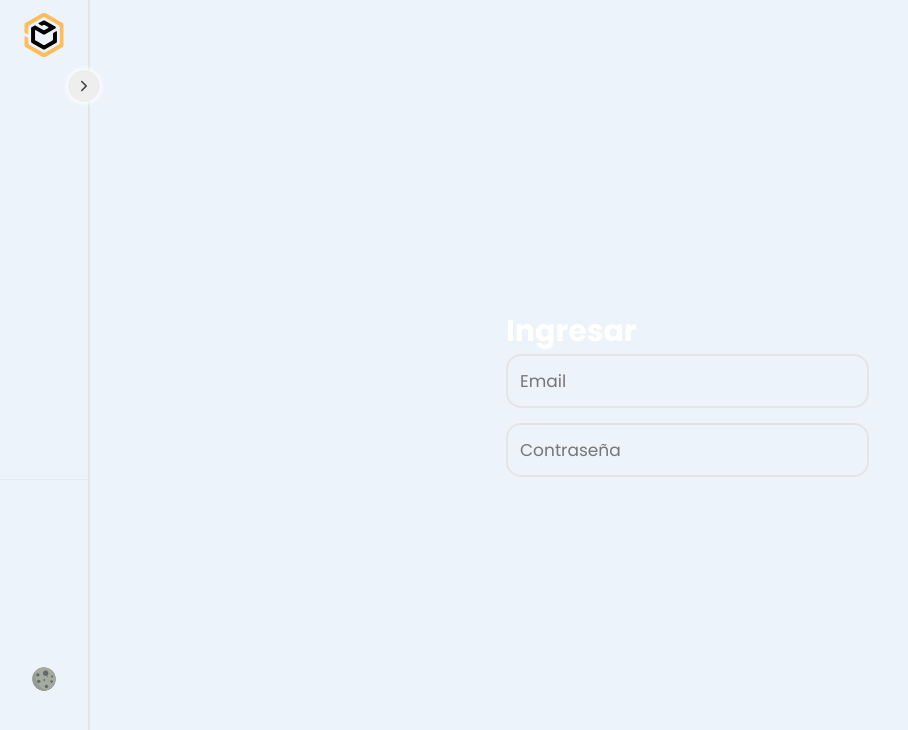
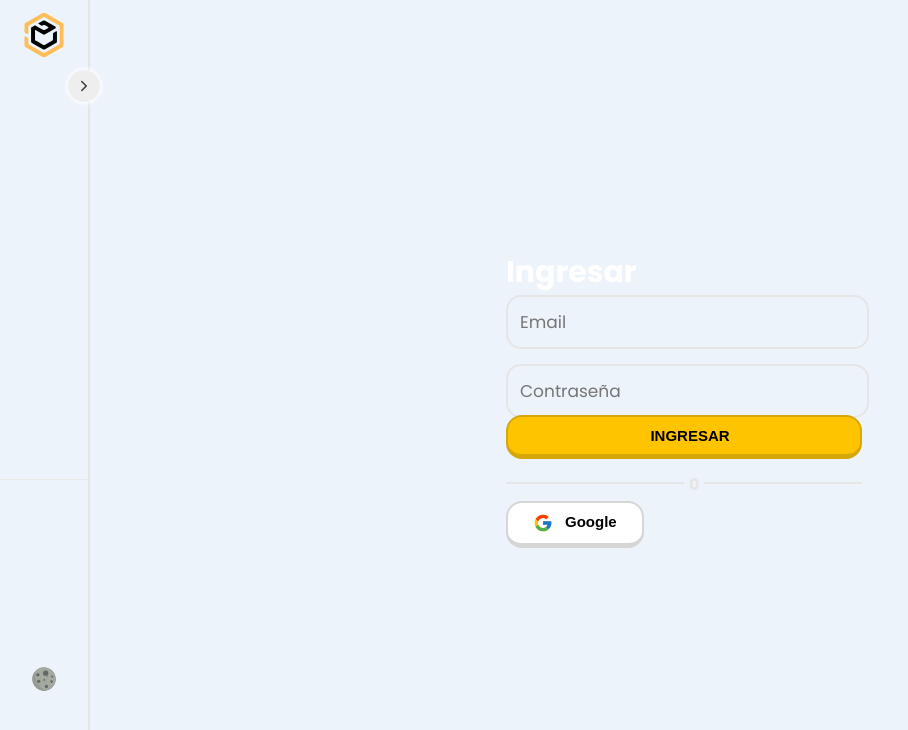
Before and after one commit to roquitooo/Stocky, a React (Vite) app: page /login in a window 1280 px wide. Shown: the top 730 px of the page, without its empty margins (0-908 px from the left). Built offline with nearby package versions, Linux system fonts and the light colour scheme; some icons are missing.

Commit message:
quinto commit - 12/7 - Hasta Button login con google

```diff
--- a/src/App.jsx
+++ b/src/App.jsx
@@ -13,7 +13,7 @@ function App() {
         <section className="contentSidebar">
           <Sidebar state={sidebarOpen} setState = {() => setSidebarOpen(!sidebarOpen)}/>
         </section>
-        <section className="contentMenuambur">menu ambur</section>
+        <section className="contentMenuambur"></section>
         <section className="contentRouters">
           <MyRoutes />
         </section>
--- /dev/null
+++ b/src/components/atomos/Icono.jsx
@@ -0,0 +1,10 @@
+import styled from "styled-components";
+export const Icono = styled.span`
+   display:flex;
+   align-items:center;
+   text-align:center;
+    font-size:20px;
+    color:${(props)=>props.$color};
+
+
+`
--- /dev/null
+++ b/src/components/atomos/Linea.jsx
@@ -0,0 +1,18 @@
+import styles from 'styled-components';
+export const Linea = styles.div`
+    background-color: ${({ theme }) => theme.color2 };
+    height: 2px;
+    border-radius: 15px;
+    margin: 20px 0;
+    text-align: center;
+    position: relative;
+    span {
+    top: -10px;
+    position: absolute;
+    background-color: ${({theme}) => theme.bgtotal};
+    text-align: center;
+    padding: 0 5px;
+    color: ${({ theme }) => theme.color2 };
+    font-weight: 700;
+        }
+`
--- /dev/null
+++ b/src/components/moleculas/Btnsave.jsx
@@ -0,0 +1,63 @@
+import styled from "styled-components";
+import { Icono } from "../../index";
+export function Btnsave({
+  funcion,
+  titulo,
+  bgcolor,
+  icono,
+  url,
+  color,
+  disabled,width
+}) {
+  return (
+    <Container $width={width}
+      disabled={disabled}
+      $color={color}
+      type="submit"
+      $bgcolor={bgcolor}
+      onClick={funcion}
+    >
+      <section className="content">
+        <Icono $color={color}>{icono}</Icono>
+        {titulo && (
+          <span className="btn">
+            <a href={url} target="_blank">
+              {titulo}
+            </a>
+          </span>
+        )}
+      </section>
+    </Container>
+  );
+}
+const Container = styled.button`
+  font-weight: 700;
+  display: flex;
+  font-size: 15px;
+  padding: 10px 25px;
+  border-radius: 16px;
+  background-color: ${(props) => props.$bgcolor};
+  border: 2px solid rgba(50, 50, 50, 0.2);
+  border-bottom: 5px solid rgba(50, 50, 50, 0.2);
+  transform: translate(0, -3px);
+  cursor: pointer;
+  transition: 0.2s;
+  transition-timing-function: linear;
+  color: rgb(${(props) => props.$color});
+  align-items: center;
+  justify-content: center;
+ width:${(props)=>props.$width};
+  .content {
+    display: flex;
+    gap: 12px;
+  }
+  &:active {
+    transform: translate(0, 0);
+    border-bottom: 2px solid rgba(50, 50, 50, 0.5);
+  }
+  &[disabled] {
+    background-color: #646464;
+    cursor: no-drop;
+    box-shadow: none;
+  }
+`;
--- a/src/components/templates/LoginTemplate.jsx
+++ b/src/components/templates/LoginTemplate.jsx
@@ -1,5 +1,8 @@
 import styled from "styled-components";
-import {InputText2, Title} from "../../index"
+import {Btnsave, InputText2, Title} from "../../index"
+import { Linea } from "../atomos/Linea";
+import {v} from "../../styles/variables";
+import { FcGoogle } from "react-icons/fc";
 export function LoginTemplate() {
     return (<Container>
 <section className="contentCard">
@@ -15,10 +18,17 @@ export function LoginTemplate() {
             <InputText2>
             <input className="form__field"
             placeholder="Contraseña" type ="password"/>
-
+            <Btnsave titulo="INGRESAR"
+            bgcolor="#ffc400"
+            color="1,1,1"
+            width="100%"/>
 
             </InputText2>
         </form>
+        <Linea>
+          <span>0</span>
+        </Linea>
+        <Btnsave titulo="Google" bgcolor="#fff" icono={<v.iconogoogle/>} />
 
     </div>
 </section>
--- a/src/index.js
+++ b/src/index.js
@@ -1,5 +1,8 @@
 export * from './App'
+export * from './components/atomos/Icono'
+export * from './components/atomos/Linea'
 export * from './components/atomos/Title'
+export * from './components/moleculas/Btnsave'
 export * from './components/organismos/ToggleTema'
 export * from './components/organismos/formularios/InputText2'
 export * from './components/organismos/sidebar/Sidebar'
```
